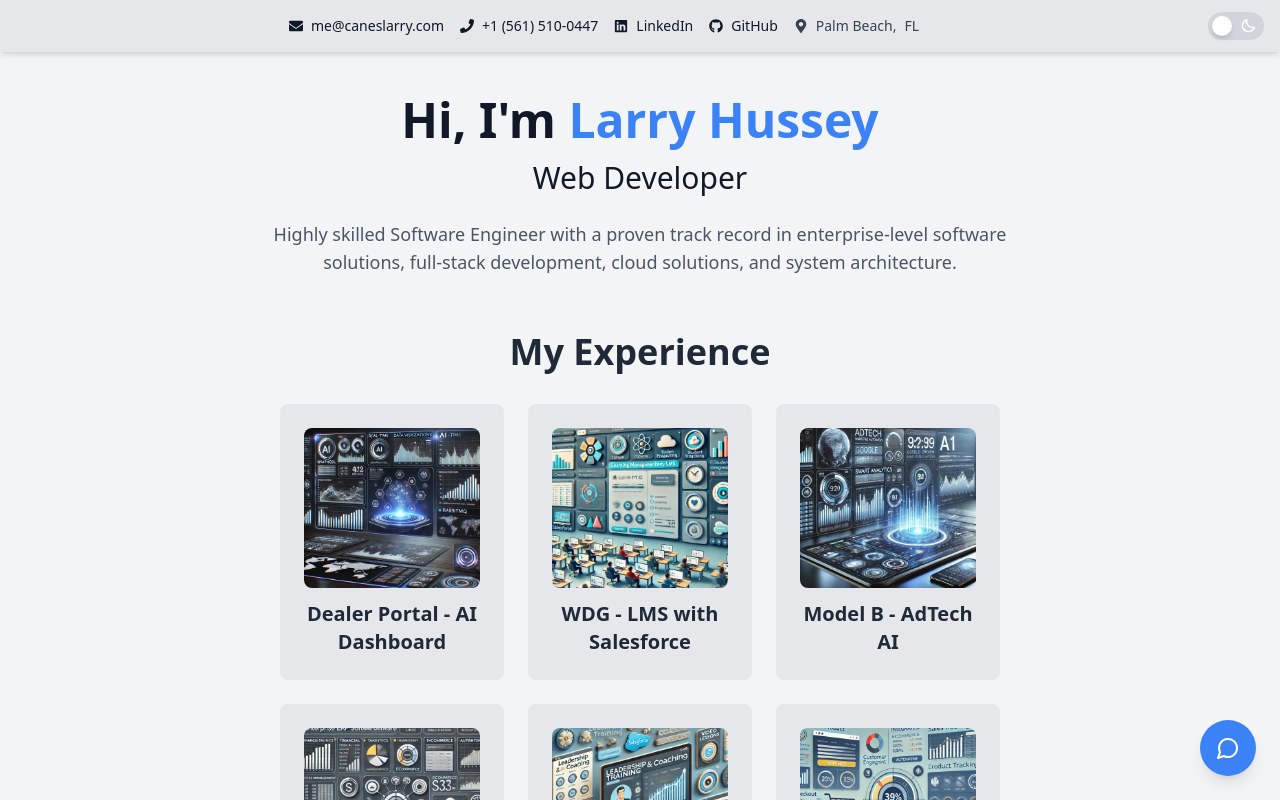
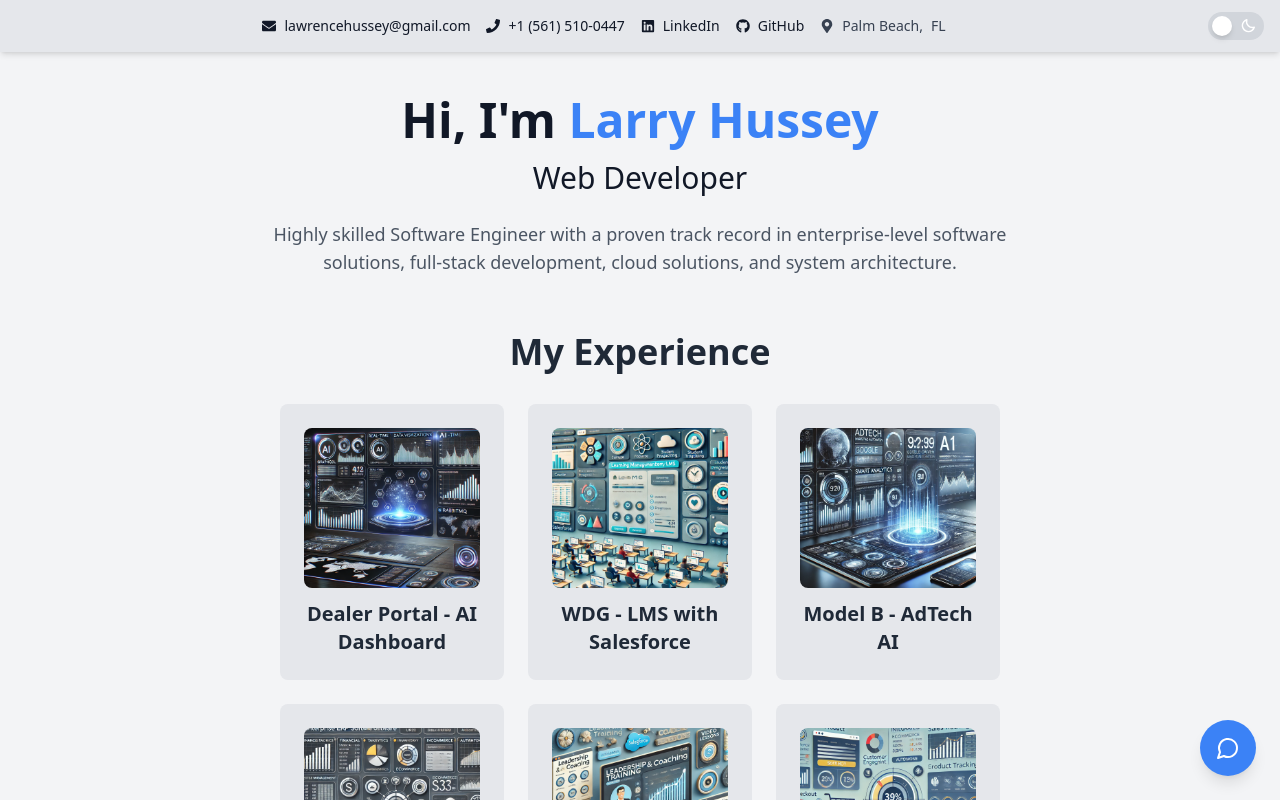
Before and after one commit to caneslarry/caneslarrycom, a Next.js app: page / in a window 1280 px wide. Shown: the top 800 px of the page. Built offline with nearby package versions, Linux system fonts and the light colour scheme.

Commit message:
update email

```diff
--- a/components/Header.tsx
+++ b/components/Header.tsx
@@ -22,7 +22,7 @@ export default function Header() {
               className="flex items-center justify-center gap-2 hover:text-blue-500"
             >
               <FaEnvelope />
-              <span className="hidden md:block">me@caneslarry.com</span>
+              <span className="hidden md:block">lawrencehussey@gmail.com</span>
             </a>
             <a
               href="tel:+15615100447"
```
